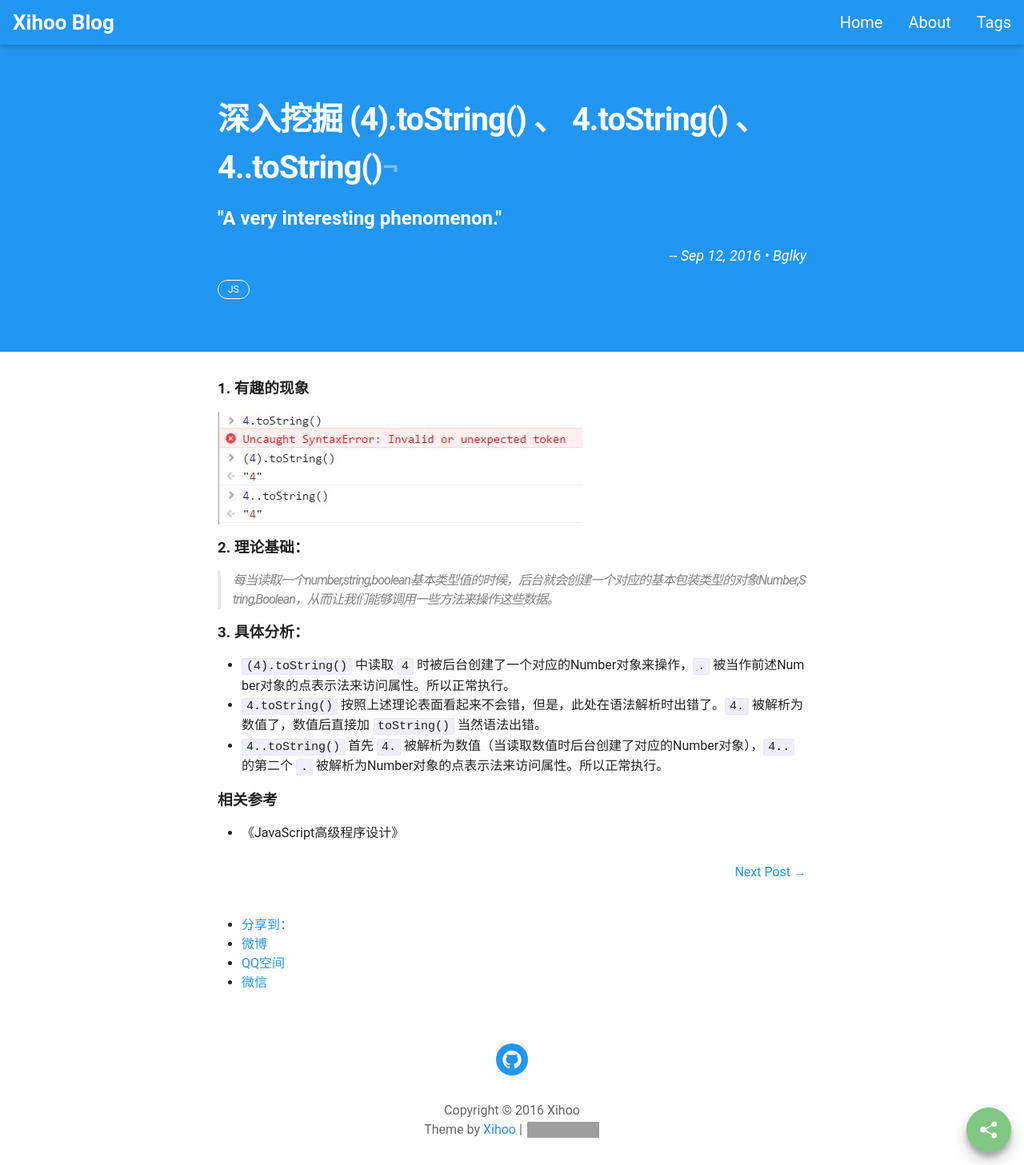
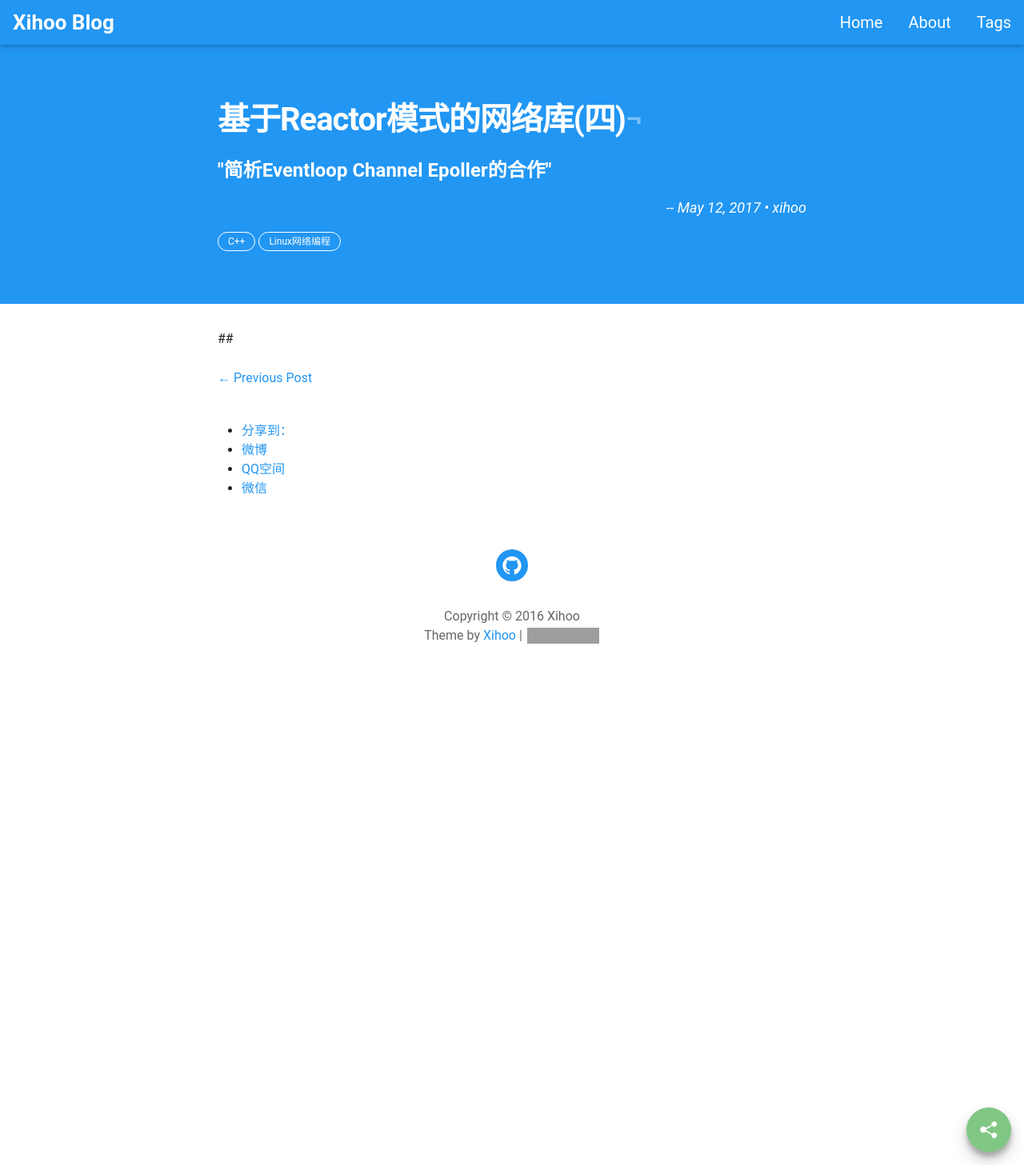
Before and after one commit to xihoo/xihoo.github.io, a Jekyll site: the page built from _posts/2016-09-12-an-interesting-phenomenon.markdown, in a window 1280 px wide. Shown: the whole page at 80% size. Built offline with Jekyll 4.4.1, drawn with Linux system fonts in a browser that asks for light colours; comment, search, counter and statistics services are not loaded; grey boxes are pictures that could not be loaded.

Commit message:
change miaoshu

```diff
--- a/_config.yml
+++ b/_config.yml
@@ -10,7 +10,7 @@ title: Xihoo Blog
 SEOTitle: 胡永红的博客 | Xihoo Blog
 email: hyh0001@mail.ustc.edu.cn
 keywords: "胡永红,xihoo,胡永红的博客,xihoo blog,responsive,blog,framework7,jekyll"
-description: "My Blog / Jekyll Theme , SPA and responsive , based on Framework7 and Jekyll."
+description: "欢迎来到胡永红的博客 email：hyh0001@mail.ustc.edu.cn"
 baseurl: "" # the subpath of your site, e.g. /blog
 url: "http://xihoo.xyz" # the base hostname & protocol for your site
 
--- a/_posts/2016-09-12-an-interesting-phenomenon.markdown
+++ b/_posts/2016-09-12-an-interesting-phenomenon.markdown
@@ -1,23 +1,12 @@
 ---
 layout:     post
-title:      "深入挖掘  (4).toString() 、 4.toString() 、 4..toString()"
-subtitle:   "\"A very interesting phenomenon.\""
-date:       2016-09-12 17:25:07 +0800
-author:     "Bglky"
+title:      "基于Reactor模式的网络库(四)"
+subtitle:   " \"简析Eventloop Channel Epoller的合作\""
+date:       2017-05-12
+author:     "xihoo"
 tags:
-    - JS
+    - C++
+    - Linux网络编程
 ---
 
-### 1. 有趣的现象
-![有趣的现象](/img/2016/an-interesting-phenomenon.jpg)
-
-### 2. 理论基础：
-> 每当读取一个number,string,boolean基本类型值的时候，后台就会创建一个对应的基本包装类型的对象Number,String,Boolean，从而让我们能够调用一些方法来操作这些数据。
-
-### 3. 具体分析：
-- `(4).toString()` 中读取 `4` 时被后台创建了一个对应的Number对象来操作，`.` 被当作前述Number对象的点表示法来访问属性。所以正常执行。
-- `4.toString()` 按照上述理论表面看起来不会错，但是，此处在语法解析时出错了。`4.` 被解析为数值了，数值后直接加 `toString()` 当然语法出错。
-- `4..toString()` 首先 `4.` 被解析为数值（当读取数值时后台创建了对应的Number对象），`4..` 的第二个 `.` 被解析为Number对象的点表示法来访问属性。所以正常执行。
-
-### 相关参考
-- 《JavaScript高级程序设计》
+##
```
